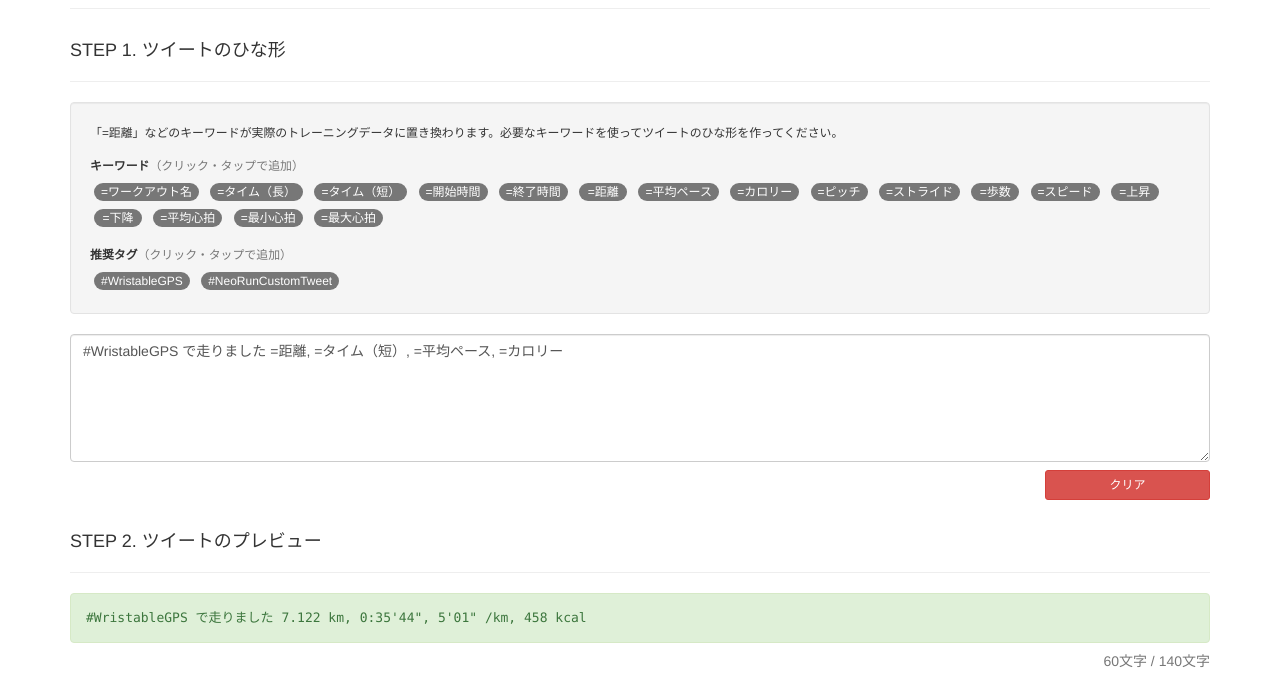
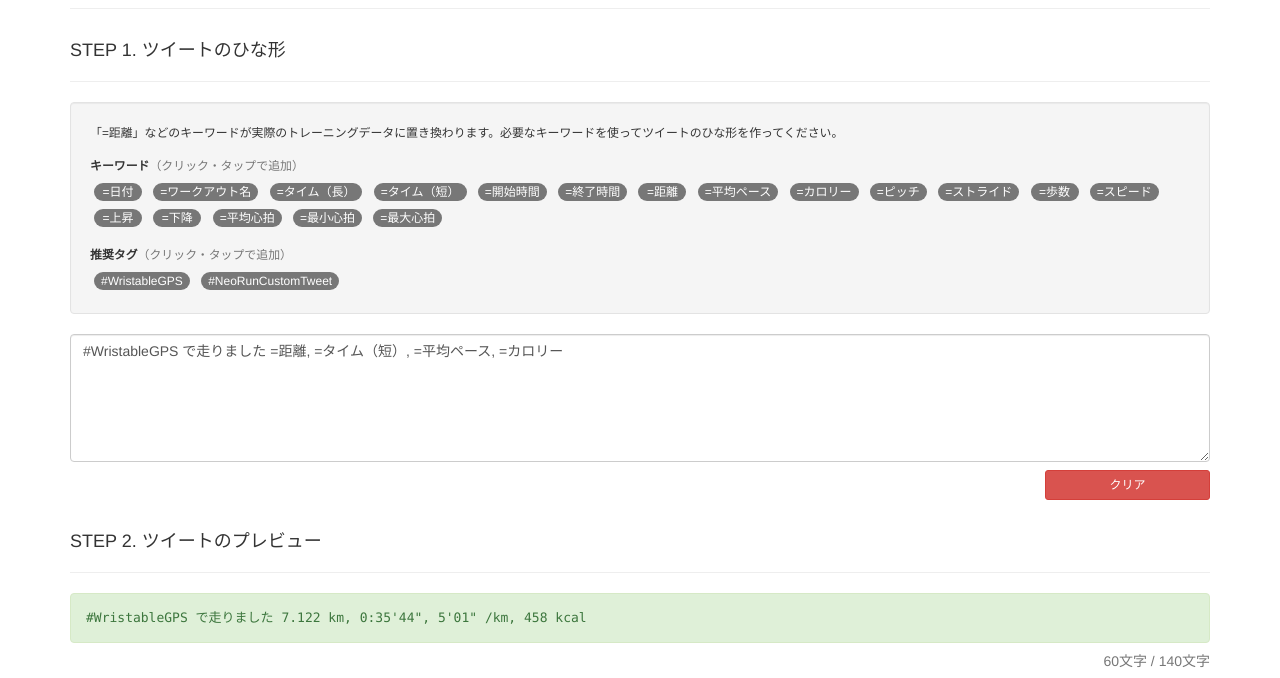
Before and after one commit to junkoro/NeoRun-Custom-Tweet-Bookmarklet, a plain HTML site: page index.html in a window 1280 px wide. Shown: the part 104-782 px from the top of the page. Drawn offline with nearby package versions, Linux system fonts and the light colour scheme.

Commit message:
日付バッジ追加

```diff
--- a/index.html
+++ b/index.html
@@ -37,6 +37,7 @@
             <div class="keywordGroup">
               <b>キーワード</b><span class="text-muted">（クリック・タップで追加）</span>
               <div class="keywords">
+                <span class="badge">=日付</span>
                 <span class="badge">=ワークアウト名</span>
                 <span class="badge">=タイム（長）</span>
                 <span class="badge">=タイム（短）</span>
```
